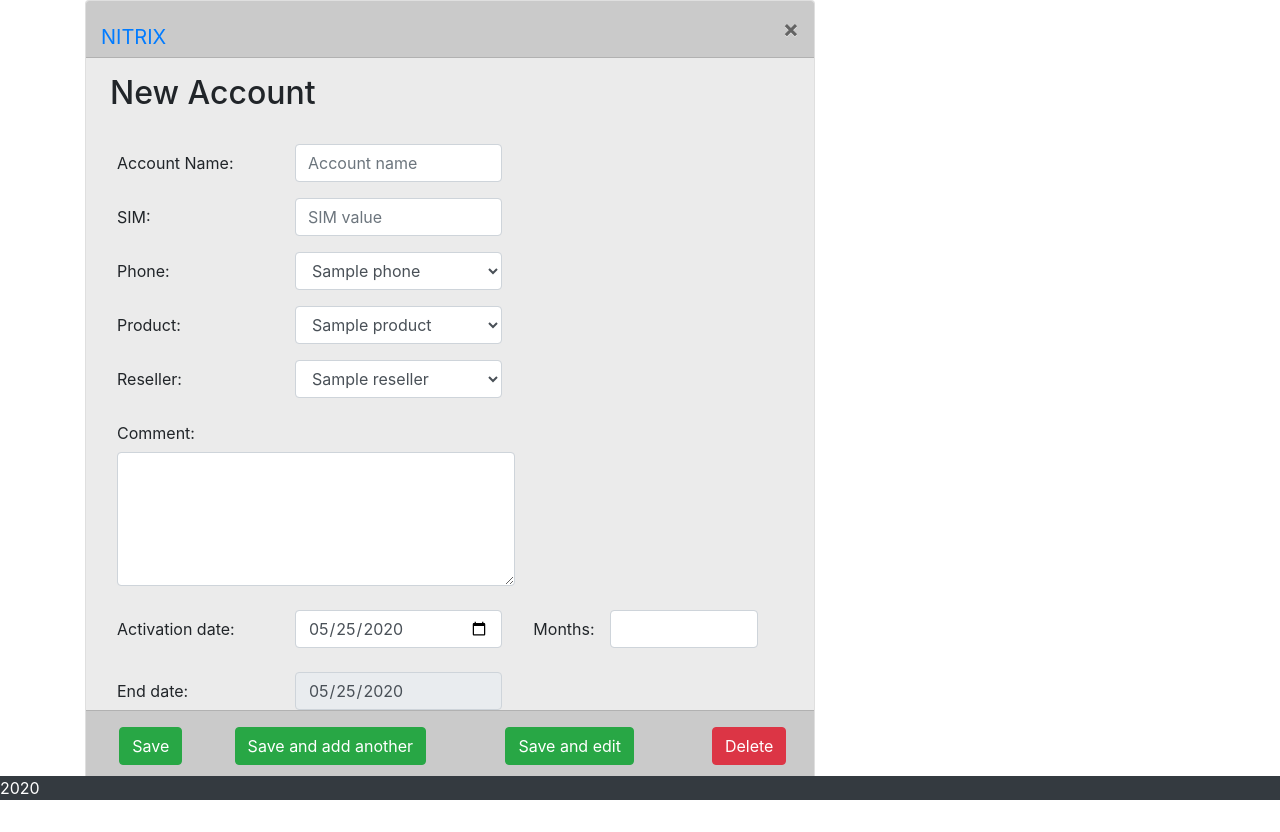
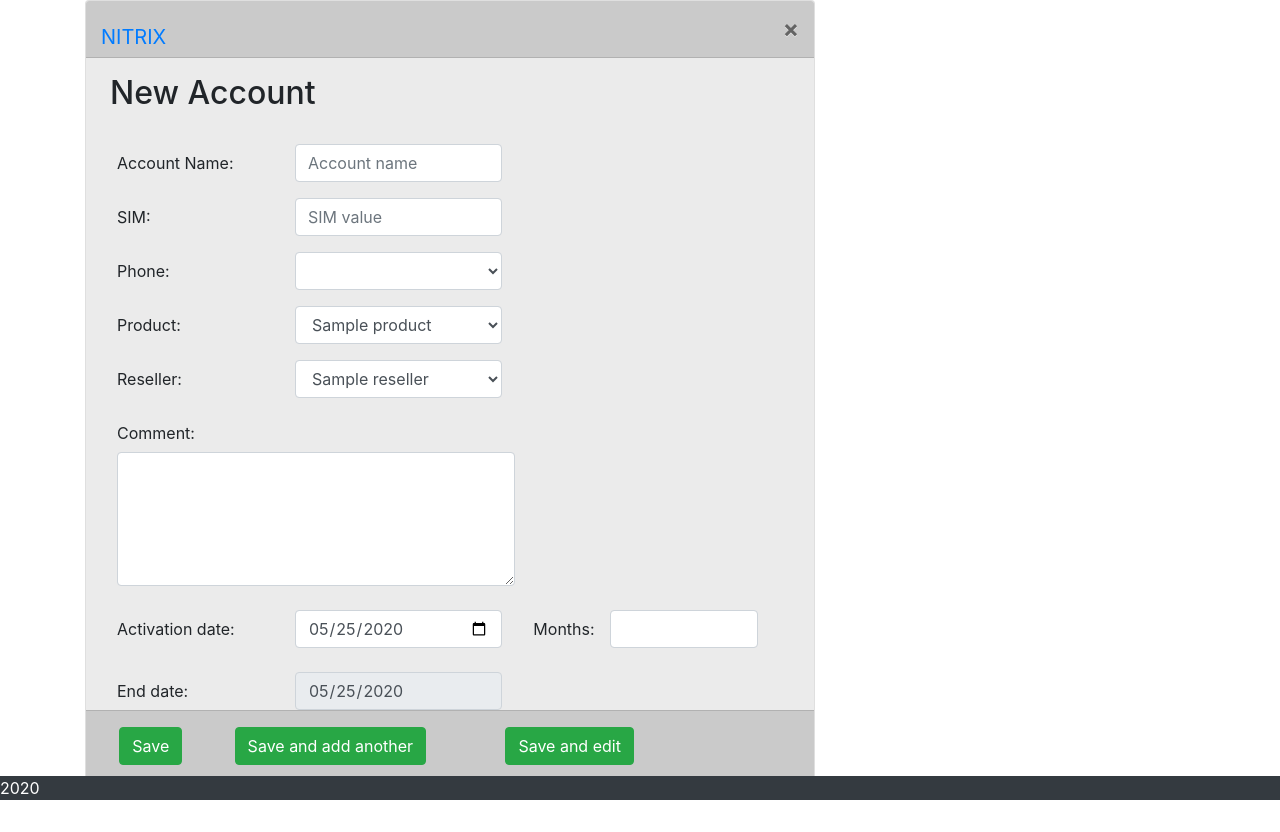
Before and after one commit to Simple2B/NITRIX, a Flask app: page /account_details in a window 1280 px wide. Run offline with Flask 2, Linux system fonts and the light colour scheme; tables that the repository leaves empty hold one stand-in row (values such as "Sample post"); lists and menus that the app fills with data are empty; some libraries are stand-ins or nearby versions.

Commit message:
phones done

```diff
--- a/app/forms/account.py
+++ b/app/forms/account.py
@@ -9,6 +9,7 @@ class AccountForm(FlaskForm):
     id = IntegerField("id", validators=[DataRequired()], default=-1)
     name = StringField("Account Name:", validators=[DataRequired()])
     product_id = IntegerField("Product", validators=[DataRequired()])
+    phone_id = IntegerField("Phone", validators=[DataRequired()])
     reseller_id = IntegerField("Reseller", validators=[DataRequired()])
     sim = StringField("SIM", [DataRequired()])
     comment = StringField("Comment", widget=TextArea())
--- a/app/models/account.py
+++ b/app/models/account.py
@@ -13,7 +13,7 @@ class Account(db.Model, ModelMixin):
     id = db.Column(db.Integer, primary_key=True)
     name = db.Column(db.String(60), nullable=False)
     product_id = db.Column(db.Integer, db.ForeignKey("products.id"))
-    phone_id = db.Column(db.Integer, db.ForeignKey("phones.id"))
+    phone_id = db.Column(db.Integer, db.ForeignKey("phones.id"), default=1)
     reseller_id = db.Column(db.Integer, db.ForeignKey("resellers.id"))
     sim = db.Column(db.String(20))
     comment = db.Column(db.String(200))
--- a/app/templates/account_details.html
+++ b/app/templates/account_details.html
@@ -31,7 +31,7 @@
         <div class="row pt-3 pl-3">
             <label class="col-sm-3 col-form-label">Phone:</label>
             <div class="col-sm-4">
-                <select class="form-control" name="product_id">
+                <select class="form-control" name="phone_id">
                     {% for record in form.phones %}
                     {% if form.is_edit and record.id == form.phone_id.data %}
                     <option value="{{record.id}}" selected>{{ record.name }}</option>
--- a/app/templates/base_add_edit.html
+++ b/app/templates/base_add_edit.html
@@ -72,10 +72,12 @@
                     <button class="btn btn-success" type="submit" name="submit" form="main-form"
                       value="save_and_edit">Save and edit</button>
                   </div>
+                  {% if form.is_edit %}
                   <div class="col-sm-2 my-1 d-flex justify-content-around">
                     <a class="btn btn-danger" value="save_and_edit"
                       href="{{ form.delete_route}}?id={{ form.id.data }}">Delete</a>
                   </div>
+                  {% endif %}
                 </div>
               </div>
             </div>
@@ -87,9 +89,11 @@
                 <div class="col-sm-6 my-1 d-flex justify-content-around">
                   <button class="btn btn-success " type="submit" form="main-form">Save</button>
                 </div>
+                {% if form.is_edit %}
                 <div class="col-sm-6 my-1 d-flex justify-content-around">
                   <a href="{{ form.delete_route}}?id={{ form.id.data }}" class="btn btn-danger">Delete</a>
                 </div>
+                {% endif %}
               </div>
             </div>
             {% else %}
@@ -101,9 +105,11 @@
                   <div class="col-sm-6 my-1 d-flex justify-content-around">
                     <button class="btn btn-success " type="submit" form="main-form">Save</button>
                   </div>
+                  {% if form.is_edit %}
                   <div class="col-sm-6 my-1 d-flex justify-content-around">
                     <a href="{{ form.delete_route}}?id={{ form.id.data }}" class="btn btn-danger">Delete</a>
                   </div>
+                  {% endif %}
                 </div>
               </div>
             </form>
--- a/app/views/account.py
+++ b/app/views/account.py
@@ -23,6 +23,7 @@ def edit():
             id=account.id,
             name=account.name,
             product_id=account.product_id,
+            phone_id=account.phone_id,
             reseller_id=account.reseller_id,
             sim=account.sim,
             comment=account.comment,
@@ -31,7 +32,7 @@ def edit():
             )
         form.products = Product.query.filter(Product.deleted == False)  # noqa E712
         form.resellers = Reseller.query.filter(Reseller.deleted == False)  # noqa E712
-        form.phones = Phone.query.filter(Phone.deleted == False) # noqa E712
+        form.phones = Phone.query.filter(Phone.deleted == False).filter(Phone.status == Phone.Status.active)  # noqa E712
         form.extensions = AccountExtension.query.filter(AccountExtension.account_id == form.id.data)
         form.name_changes = AccountChanges.query.filter(
             AccountChanges.account_id == form.id.data).filter(
@@ -51,7 +52,7 @@ def edit():
         form = AccountForm()
         form.products = Product.query.all()
         form.resellers = Reseller.query.all()
-        form.phones = Phone.query.all()
+        form.phones = Phone.query.filter(Phone.deleted == False).filter(Phone.status == Phone.Status.active)  # noqa E712
         form.is_edit = False
         form.save_route = url_for('account.save')
         form.delete_route = url_for('account.delete')
--- a/flask_app.py
+++ b/flask_app.py
@@ -1,7 +1,7 @@
 #!python
 import click
 from app import create_app, db, models, forms
-from app.models import User, Account, Product, Reseller, AccountExtension, ResellerProduct
+from app.models import User, Account, Product, Reseller, AccountExtension, ResellerProduct, Phone
 
 app = create_app()
 
@@ -16,9 +16,10 @@ def get_context():
 def create_database():
     """ build database """
     db.create_all()
+    Phone(name='None').save(False)
     user = User(name='admin', password='admin', user_type=User.Type.super_admin, activated=User.Status.active)
     acc0 = Account(name='Account 0', sim='1234567890', comment='Comment', reseller_id=1, product_id=1, months=3)
-    acc0.save()
+    acc0.save(False)
     user.save(False)
     # add supper user acc
     for i in range(3):
```
